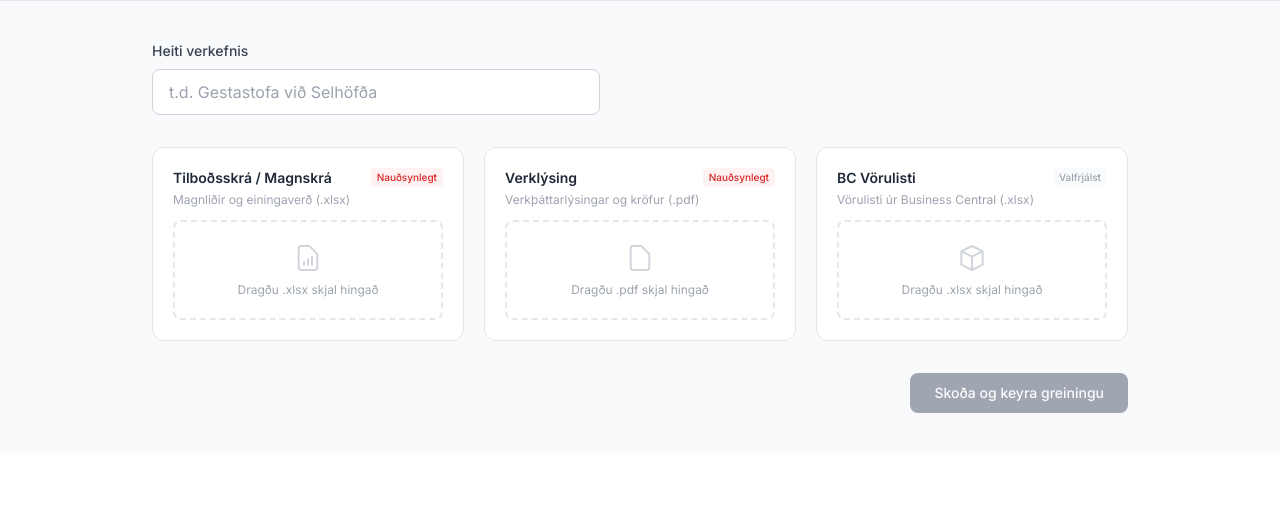
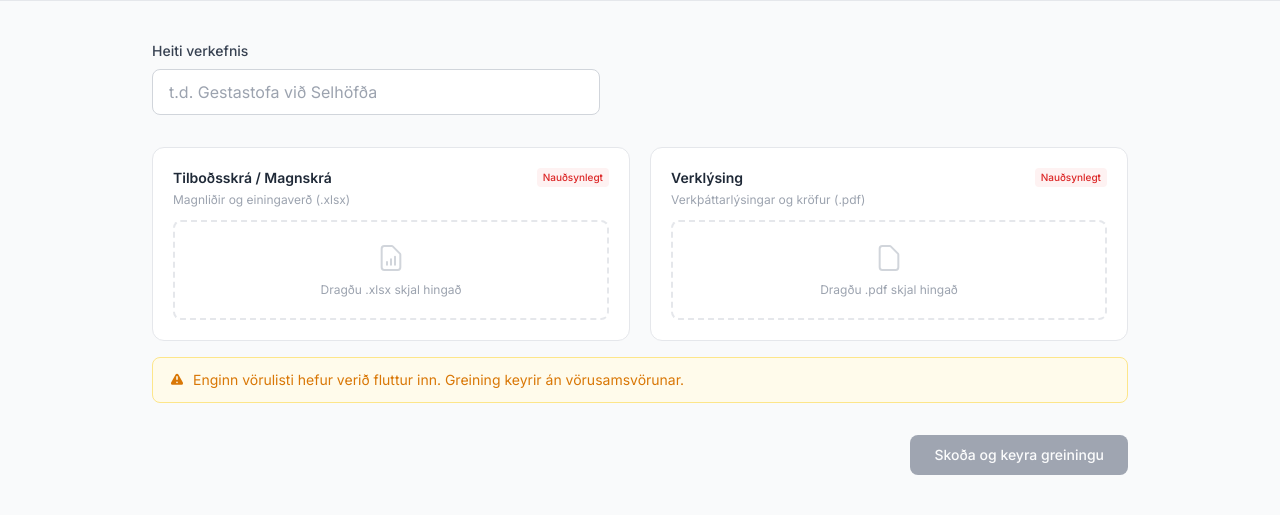
Before and after one commit to millifrikk/vv-offer, a FastAPI app: template app/templates/upload.html in a window 1280 px wide. Shown: the part 414-929 px from the top of the page. Before the commit the page ends 827 px from the top, so only its background shows below. Run offline with FastAPI, Linux system fonts and the light colour scheme; the template is opened without the code that fills it, so the values that code supplies are empty; some libraries are stand-ins or nearby versions.

Commit message:
Replace per-analysis BC upload with centralized DB catalog
- Pipeline now loads products from product_catalog table (imported via admin)
- Removed BC file upload card from analysis flow (only 2 uploads: magnskrá + verklýsing)
- Upload page shows catalog status indicator (product count + category count)
- Review page shows catalog stats instead of BC upload stats
- Added get_catalog_as_bc_products() helper to convert DB rows to BCProduct objects
- If no catalog imported, analysis runs without product matching (same as before)

```diff
--- a/app/templates/upload.html
+++ b/app/templates/upload.html
@@ -57,7 +57,7 @@
                class="w-full max-w-md px-4 py-2.5 border border-gray-300 rounded-lg text-gray-800 focus:ring-2 focus:ring-vv-navy/20 focus:border-vv-navy outline-none transition-all">
     </div>
 
-    <div class="grid grid-cols-1 md:grid-cols-3 gap-5" id="upload-area">
+    <div class="grid grid-cols-1 md:grid-cols-2 gap-5" id="upload-area">
         <!-- Magnskrá -->
         <div class="bg-white rounded-xl border border-gray-200 overflow-hidden">
             <div class="px-5 pt-5 pb-3">
@@ -108,30 +108,30 @@
             </div>
         </div>
 
-        <!-- BC Catalog -->
-        <div class="bg-white rounded-xl border border-gray-200 overflow-hidden">
-            <div class="px-5 pt-5 pb-3">
-                <div class="flex items-start justify-between mb-1">
-                    <h3 class="font-semibold text-gray-800 text-sm">BC Vörulisti</h3>
-                    <span class="text-[10px] font-medium text-gray-400 bg-gray-50 px-1.5 py-0.5 rounded">Valfrjálst</span>
-                </div>
-                <p class="text-xs text-gray-400">Vörulisti úr Business Central (.xlsx)</p>
-            </div>
-            <div class="px-5 pb-5">
-                <div class="drop-zone border-2 border-dashed border-gray-200 rounded-lg p-5 text-center cursor-pointer hover:border-vv-blue/40 transition-all"
-                     id="drop-bc_catalog"
-                     onclick="document.getElementById('file-bc_catalog').click()">
-                    <div id="status-bc_catalog">
-                        <svg class="w-8 h-8 mx-auto text-gray-300 mb-2" fill="none" stroke="currentColor" viewBox="0 0 24 24">
-                            <path stroke-linecap="round" stroke-linejoin="round" stroke-width="1.5" d="M20 7l-8-4-8 4m16 0l-8 4m8-4v10l-8 4m0-10L4 7m8 4v10M4 7v10l8 4"/>
-                        </svg>
-                        <p class="text-gray-400 text-xs">Dragðu .xlsx skjal hingað</p>
-                    </div>
-                    <input type="file" id="file-bc_catalog" accept=".xlsx,.xls" class="hidden"
-                           onchange="uploadFile(this, 'bc_catalog')">
-                </div>
-            </div>
+    </div>
+
+    <!-- Catalog status -->
+    <div class="mt-4">
+        {% if catalog_stats and catalog_stats.count > 0 %}
+        <div class="flex items-center gap-2 text-sm text-gray-500 bg-white rounded-lg border border-gray-200 px-4 py-3">
+            <svg class="w-4 h-4 text-green-500 flex-shrink-0" fill="currentColor" viewBox="0 0 20 20">
+                <path fill-rule="evenodd" d="M10 18a8 8 0 100-16 8 8 0 000 16zm3.707-9.293a1 1 0 00-1.414-1.414L9 10.586 7.707 9.293a1 1 0 00-1.414 1.414l2 2a1 1 0 001.414 0l4-4z" clip-rule="evenodd"/>
+            </svg>
+            <span>Vörulisti: <strong class="text-gray-700">{{ '{:,}'.format(catalog_stats.count) }}</strong> vörur í {{ catalog_stats.categories }} flokkum</span>
+            <span class="text-gray-300 mx-1">|</span>
+            <span class="text-gray-400 text-xs">Vörusamsvörun keyrir sjálfkrafa við greiningu</span>
         </div>
+        {% else %}
+        <div class="flex items-center gap-2 text-sm text-amber-600 bg-amber-50 rounded-lg border border-amber-200 px-4 py-3">
+            <svg class="w-4 h-4 flex-shrink-0" fill="currentColor" viewBox="0 0 20 20">
+                <path fill-rule="evenodd" d="M8.257 3.099c.765-1.36 2.722-1.36 3.486 0l5.58 9.92c.75 1.334-.213 2.98-1.742 2.98H4.42c-1.53 0-2.493-1.646-1.743-2.98l5.58-9.92zM11 13a1 1 0 11-2 0 1 1 0 012 0zm-1-8a1 1 0 00-1 1v3a1 1 0 002 0V6a1 1 0 00-1-1z" clip-rule="evenodd"/>
+            </svg>
+            <span>Enginn vörulisti hefur verið fluttur inn. Greining keyrir án vörusamsvörunar.</span>
+            {% if user.is_admin %}
+            <a href="/admin/users" class="text-amber-700 underline text-xs ml-1">Flytja inn</a>
+            {% endif %}
+        </div>
+        {% endif %}
     </div>
 
     <!-- Action -->
```
Also changed, not shown: app/db/models.py (+24 -0 lines), app/routes/process.py (+9 -5 lines), app/routes/upload.py (+6 -9 lines), app/templates/review.html (+4 -4 lines).
